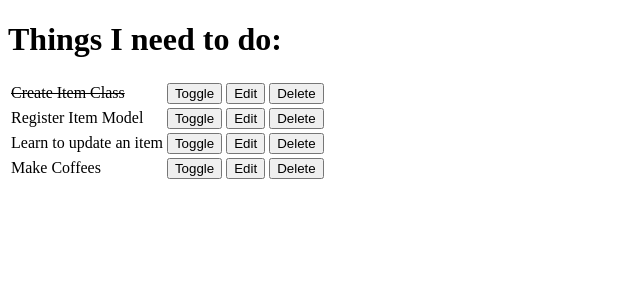
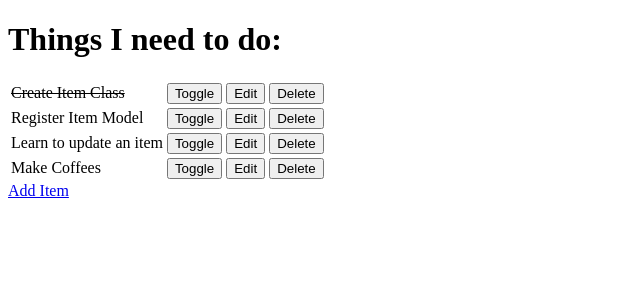
Before and after one commit to KeoCode/hello-django, a Django app: page / in a window 1280 px wide. Shown: the top 300 px of the page, without its empty margins (0-640 px from the left). Run offline with Django 3.2, Linux system fonts and the light colour scheme; data comes from the database, SQL or seed files in the repository.

Commit message:
Edited url for add an item

```diff
--- a/todo/templates/todo/todo_list.html
+++ b/todo/templates/todo/todo_list.html
@@ -36,6 +36,6 @@
             <tr><td>You have nothing to do.</td></tr>
         {% endfor %}
     </table>
-    <a href="{% url 'add' %]">
+    <a href="{% url 'add' %}">Add Item</a>
 </body>
 </html>
```
